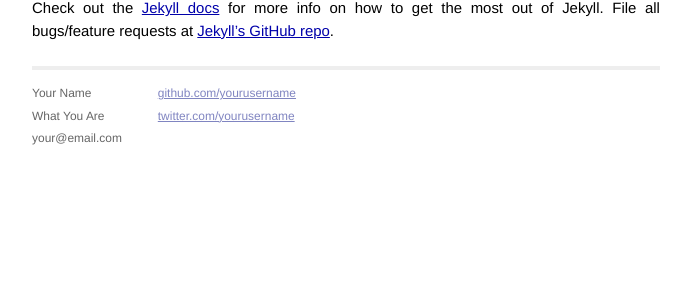
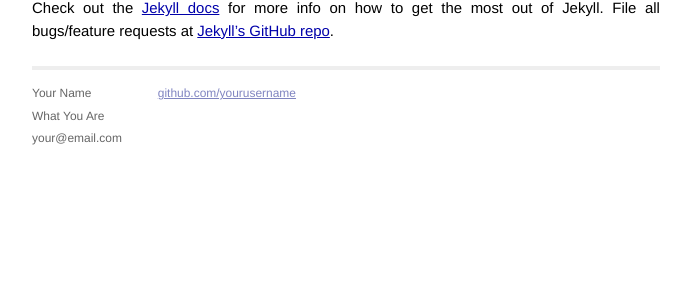
Before and after one commit to thgab/thgab.github.io, a Jekyll site: the page built from _posts/2013-06-30-welcome-to-jekyll.markdown, in a window 1280 px wide. Shown: the part 427-728 px from the top of the page, without its empty margins (294-985 px from the left). Built offline with Jekyll 4.4.1, drawn with Linux system fonts in a browser that asks for light colours.

Commit message:
Update default.html

```diff
--- a/_layouts/default.html
+++ b/_layouts/default.html
@@ -34,8 +34,7 @@
               </div>
               <div class="contact">
                 <p>
-                  <a href="http://github.com/yourusername/">github.com/yourusername</a><br />
-                  <a href="http://twitter.com/yourusername/">twitter.com/yourusername</a><br />
+                  <a href="http://github.com/thgab/">github.com/yourusername</a><br />
                 </p>
               </div>
             </div>
```
